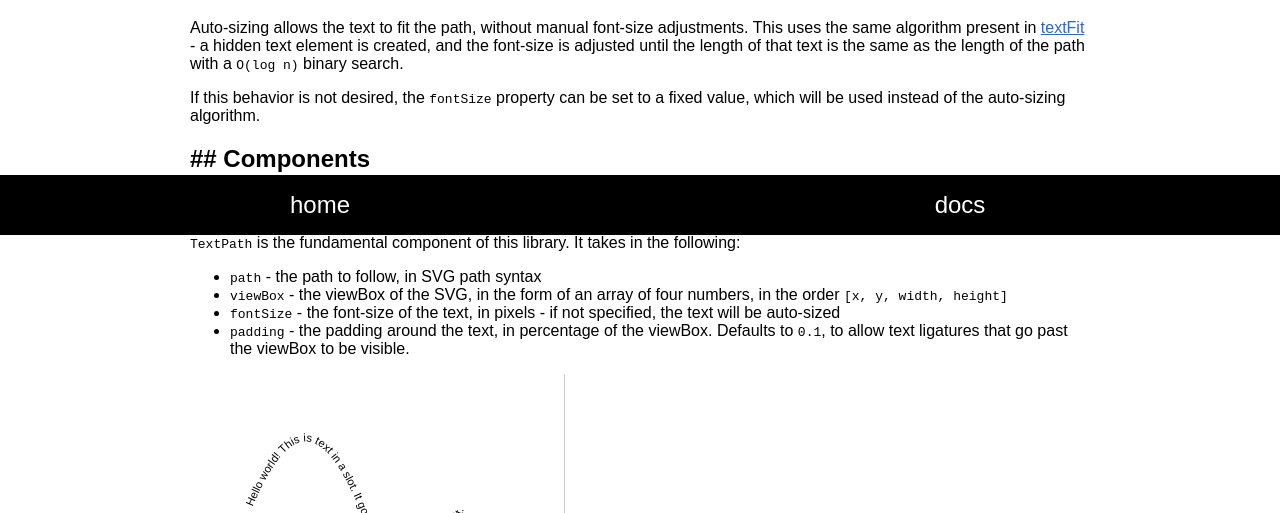
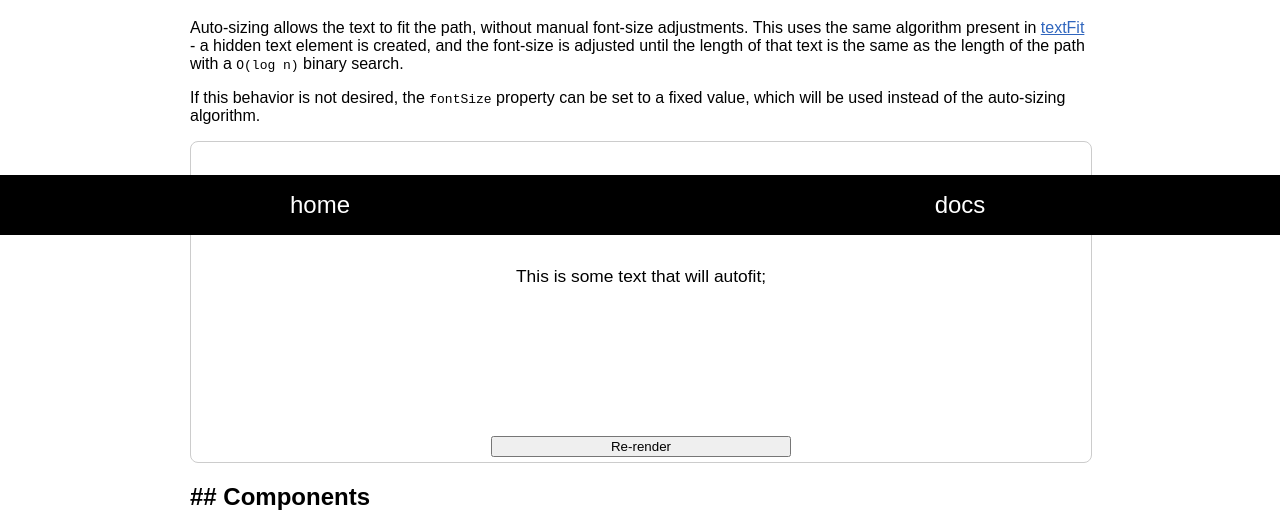
Before and after one commit to LeoDog896/svelte-text-path, a SvelteKit app: page /docs in a window 1280 px wide. Shown: the part 565-1078 px from the top of the page. Built offline with nearby package versions, Linux system fonts and the light colour scheme; a web font is replaced by a local one.

Commit message:
feat: custom tick function, rerender docs

```diff
--- a/src/lib/TextPath.svelte
+++ b/src/lib/TextPath.svelte
@@ -21,6 +21,7 @@
 	let svgPath: SVGPathElement;
 
 	export let fontSize: number | undefined = undefined;
+	export let tickFunction: () => Promise<unknown> = tick;
 
 	let calculatedFontSize = 12;
 
@@ -56,7 +57,7 @@
 
 		if (svgPath && sizerParagraph) {
 			calculatedFontSize = (alpha + beta) / 2;
-			tick().then(() => {
+			tickFunction().then(() => {
 				const comparison = compare(
 					svgPath.getTotalLength(),
 					sizerParagraph.getComputedTextLength(),
--- a/src/routes/docs/+page.svelte
+++ b/src/routes/docs/+page.svelte
@@ -10,6 +10,8 @@
 
 	import TextPathText from './examples/TextPath.svelte?raw';
 	import TextPath from './examples/TextPath.svelte';
+
+	import AutoSize from './examples/AutoSize.svelte';
 </script>
 
 <main>
@@ -68,6 +70,10 @@
 		If this behavior is not desired, the <code>fontSize</code> property can be set to a fixed value,
 		which will be used instead of the auto-sizing algorithm.
 	</p>
+
+	<div class="example border">
+		<AutoSize />
+	</div>
 
 	<h2>## Components</h2>
 
@@ -141,6 +147,11 @@
 		height: 320px;
 	}
 
+	.border {
+		border-radius: 0.5rem;
+		border: 1px solid #ccc;
+	}
+
 	.code {
 		width: 50%;
 	}
--- /dev/null
+++ b/src/routes/docs/examples/AutoSize.svelte
@@ -0,0 +1,29 @@
+<script lang="ts">
+	import { TextPath } from '$lib';
+	const path = `M 0 50 L 100 50`;
+    const delayFunc = () => new Promise((resolve) => setTimeout(resolve, 400));
+
+    let dirty = Symbol();
+</script>
+
+<div>
+    {#key dirty}
+        <TextPath {path} viewBox={[0, 0, 100, 100]} tickFunction={delayFunc}>
+            This is some text that will autofit;
+        </TextPath>
+    {/key}
+
+    <button on:click={() => dirty = Symbol()}>Re-render</button>
+</div>
+
+<style>
+    div {
+        display: flex;
+        flex-direction: column;
+        margin-bottom: 1rem;
+    }
+
+    button {
+        display: block;
+    }
+</style>
```
